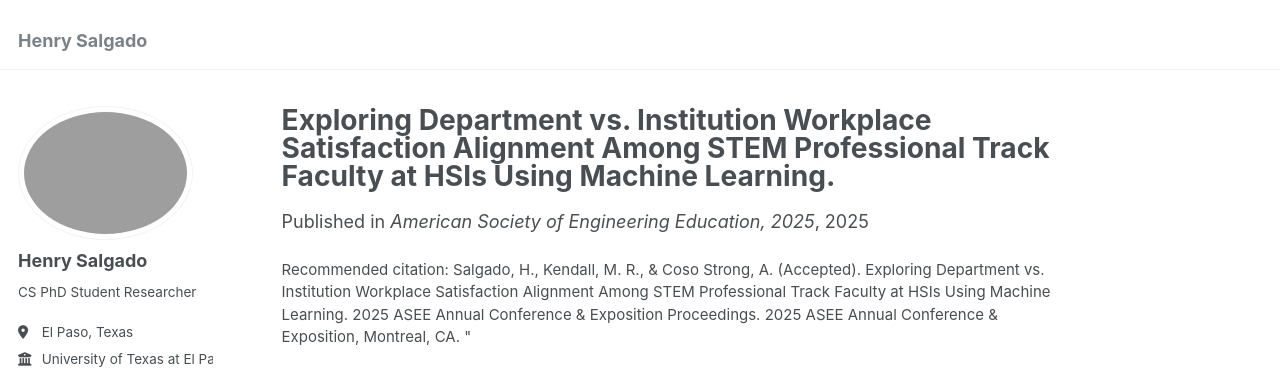
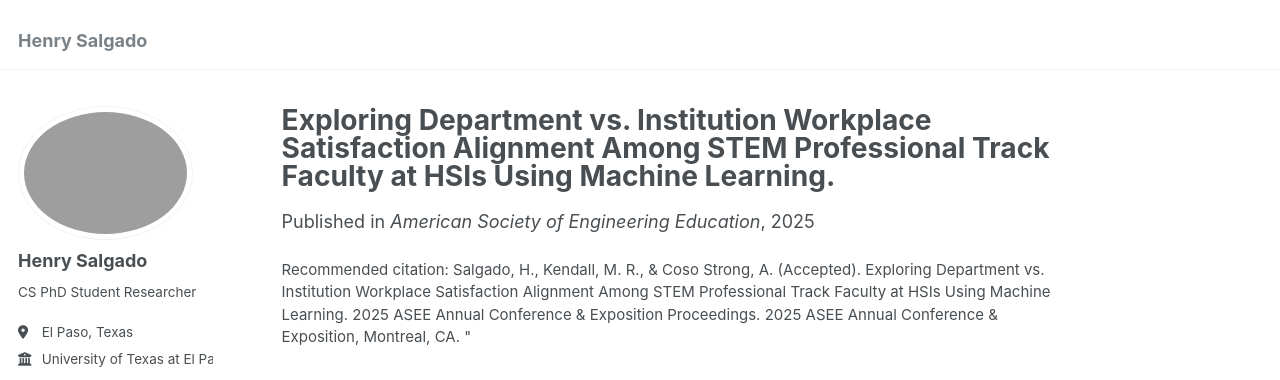
Before and after one commit to eigenhenry/eigenhenry.github.io, a Jekyll site: the page built from _publications/2024-03-17-paper-title-number-5.md, in a window 1280 px wide and 1073 px high. Shown: the top 380 px of the window. Built offline with Jekyll 4.4.1, drawn with Linux system fonts in a browser that asks for light colours; some web fonts are replaced.

Commit message:
Update 2024-03-17-paper-title-number-5.md

```diff
--- a/_publications/2024-03-17-paper-title-number-5.md
+++ b/_publications/2024-03-17-paper-title-number-5.md
@@ -3,7 +3,7 @@
 collection: publications
 category: conferences
 permalink: "to appear"
-date: 2025-01-01
-venue: "American Society of Engineering Education, 2025"
+date: 2025-02-01
+venue: "American Society of Engineering Education"
 citation: Salgado, H., Kendall, M. R., & Coso Strong, A. (Accepted). Exploring Department vs. Institution Workplace Satisfaction Alignment Among STEM Professional Track Faculty at HSIs Using Machine Learning. 2025 ASEE Annual Conference & Exposition Proceedings. 2025 ASEE Annual Conference & Exposition, Montreal, CA. "
 ---
```
